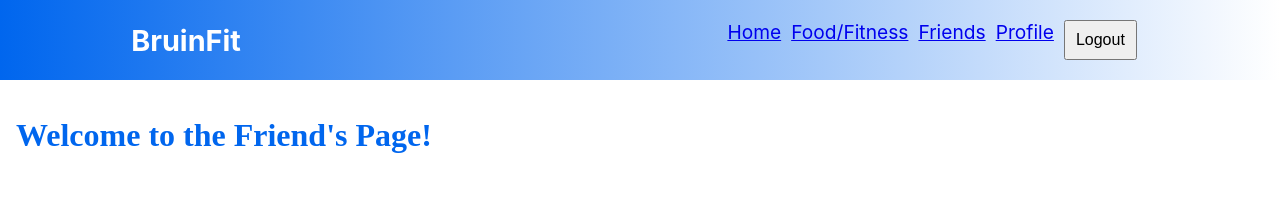
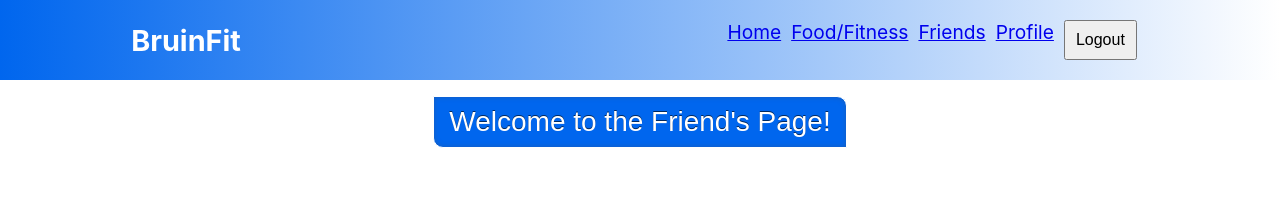
Before and after one commit to Akash-Github2/BruinFit, a React (Create React App) app in the folder bruin-fit/: page /friends in a window 1280 px wide. Shown: the top 204 px of the page. Built offline with nearby package versions, Linux system fonts and the light colour scheme; no server answers.

Commit message:
added headers to fitness, food, and friends page

```diff
--- a/bruin-fit/src/Fitness.css
+++ b/bruin-fit/src/Fitness.css
@@ -29,8 +29,20 @@
   }
 
   .app-container h1{
-    color: #0066EE;
-    font-family: montserrat;
+  margin: auto;
+	font-weight: normal;
+	position: relative;
+	text-shadow: 0 -1px rgba(0,0,0,0.6);
+	font-size: 28px;
+	line-height: 40px;
+	background: #0066EE;
+	background: #0066EE;
+	border: 1px solid #fff;
+	padding: 5px 15px;
+	color: white;
+	border-radius: 0 10px 0 10px;
+	box-shadow: inset 0 0 5px rgba(53,86,129, 0.5);
+	font-family: 'Muli', sans-serif;
   }
   .app-container h2{
     color: #0066EE;
```
